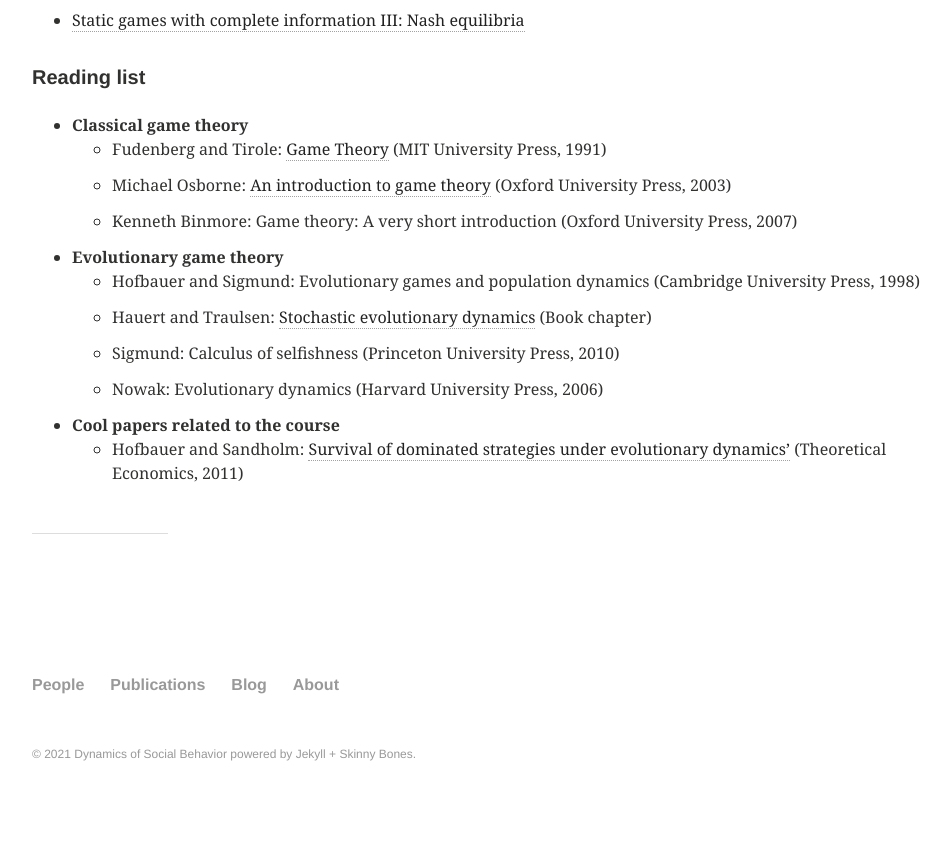
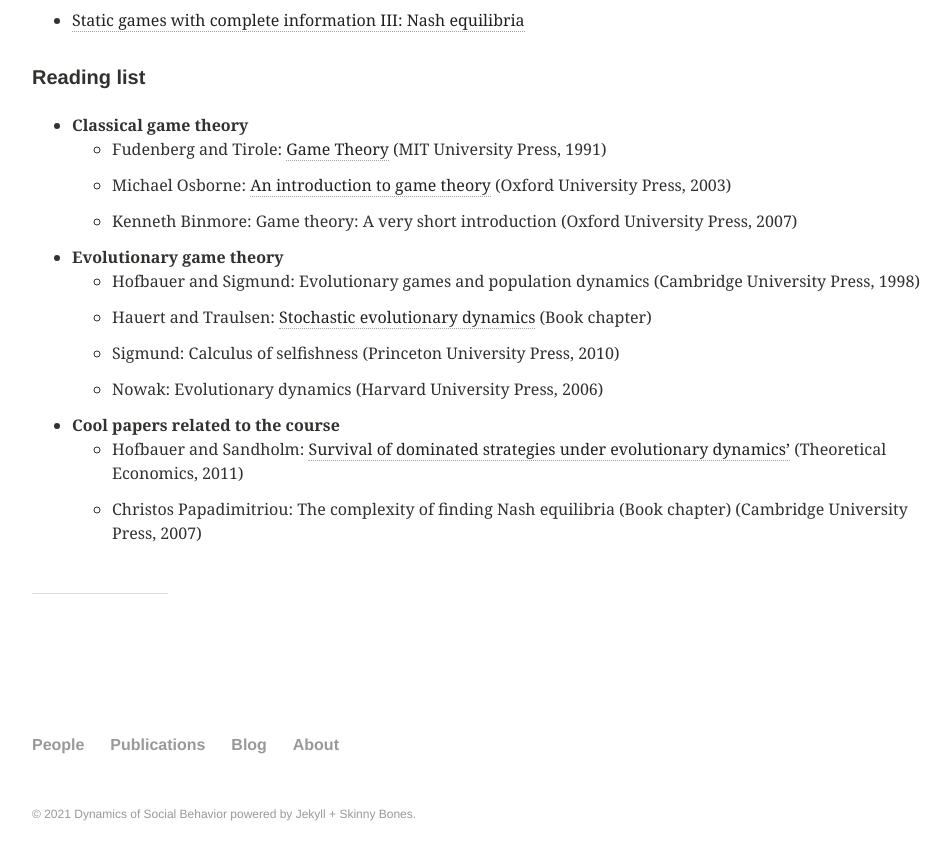
Before and after one commit to DYNOSOBs/social-behaviour, a Jekyll site: the page built from teaching/classical_game_theory/index.md, in a window 1280 px wide and 900 px high, scrolled down 878 px. Shown: the top 860 px of the window, without its empty margins (64-1015 px from the left). Built offline with Jekyll 4.4.1, drawn with Linux system fonts in a browser that asks for light colours; some of the changed lines change nothing that is shown.

Commit message:
add lecture w4 notes + add to the resources list

```diff
--- a/teaching/classical_game_theory/index.md
+++ b/teaching/classical_game_theory/index.md
@@ -21,7 +21,7 @@
 - [**Week 1.** Introduction](notes/Game_Theory_1.pdf)
 - [**Week 2.** Static games with complete information I: Elimination of dominated strategies](notes/Game_Theory_2.pdf)
 - [**Week 3.** Static games with complete information II: Elimination of dominated strategies, Nash equilibrium](notes/Game_Theory_3.pdf)
-- [**Week 4.** Static games with complete information III: Nash equilibria]()
+- [**Week 4.** Static games with complete information III: Nash equilibria](notes/Game_Theory_4.pdf)
 - [**Week 5.** Sequential games with complete information I: Subgame perfection]()
 - [**Week 6.** Sequential games with complete information II: Repeated games]()
 - [**Week 7.** Static games with incomplete information: Bayesian Nash equilibrium]()
@@ -39,7 +39,7 @@
 
 - **Classical game theory**
   - Fudenberg and Tirole: [Game Theory](https://homepage.univie.ac.at/Mariya.Teteryatnikova/WS2011/FT.pdf) (MIT University Press, 1991)
-  - Michael Osborne: [An introduction to game theory](Michael Osborne: An introduction to game theory) (Oxford University Press, 2003)
+  - Michael Osborne: [An introduction to game theory](https://mathematicalolympiads.files.wordpress.com/2012/08/martin_j-_osborne-an_introduction_to_game_theory-oxford_university_press_usa2003.pdf) (Oxford University Press, 2003)
   - Kenneth Binmore: Game theory: A very short introduction (Oxford University Press, 2007)
 
 
@@ -52,3 +52,4 @@
 
 - **Cool papers related to the course**
   - Hofbauer and Sandholm: [Survival of dominated strategies under evolutionary dynamics'](https://econtheory.org/ojs/index.php/te/article/viewFile/20110341/5736/193) (Theoretical Economics, 2011)
+  - Christos Papadimitriou: The complexity of finding Nash equilibria (Book chapter) (Cambridge University Press, 2007)
```
Also changed, not shown: 1 other file.
